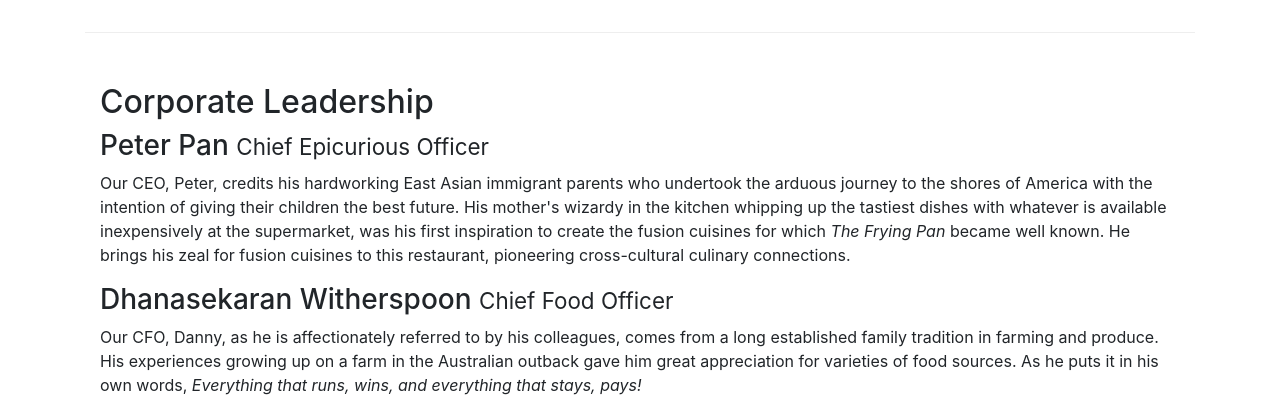
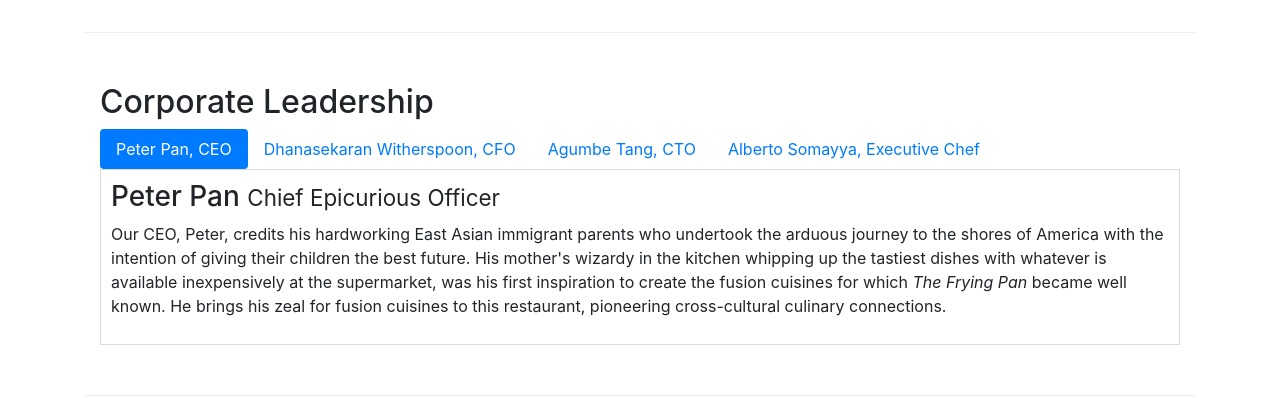
Before and after one commit to amantripathi038/con-Fusion, a website: page conFusion/aboutus.html in a window 1280 px wide. Shown: the part 1040-1438 px from the top of the page. Drawn offline with nearby package versions, Linux system fonts and the light colour scheme.

Commit message:
Tabs and Pills

```diff
--- a/conFusion/CSS/styles.css
+++ b/conFusion/CSS/styles.css
@@ -37,3 +37,11 @@
 .navbar-dark {
     background-color: #512da8;
 }
+
+.tab-content {
+    border-left: 1px solid #ddd;
+    border-right: 1px solid #ddd;
+    border-top: 1px solid #ddd;
+    border-bottom: 1px solid #ddd;
+    padding: 10px;
+}
--- a/conFusion/aboutus.html
+++ b/conFusion/aboutus.html
@@ -113,6 +113,24 @@
         <div class="row row-content align-items-center">
             <div class="col-12">
                 <h2>Corporate Leadership</h2>
+
+                <ul class="nav nav-pills">
+                    <li class="nav-item">
+                        <a class="nav-link active" href="#peter" role="tab" data-toggle="tab">Peter Pan, CEO</a>
+                    </li>
+                    <li class="nav-item">
+                        <a class="nav-link" href="#danny" role="tab" data-toggle="tab">Dhanasekaran Witherspoon, CFO</a>
+                    </li>
+                    <li class="nav-item">
+                        <a class="nav-link" href="#agumbe" role="tab" data-toggle="tab">Agumbe Tang, CTO</a>
+                    </li>
+                    <li class="nav-item">
+                        <a class="nav-link" href="#alberto" role="tab" data-toggle="tab">Alberto Somayya, Executive Chef</a>
+                    </li>
+                </ul>
+
+                <div class="tab-content">
+                    <div role="tabpanel" class="tab-pane fade show active" id="peter">
                         <h3>Peter Pan <small>Chief Epicurious Officer</small></h3>
                         <p class="d-none d-sm-block">Our CEO, Peter, credits his hardworking East Asian immigrant parents who
                             undertook the arduous journey to the shores of America with the intention of giving their children
@@ -120,21 +138,29 @@
                             is available inexpensively at the supermarket, was his first inspiration to create the fusion
                             cuisines for which <em>The Frying Pan</em> became well known. He brings his zeal for fusion cuisines
                             to this restaurant, pioneering cross-cultural culinary connections.</p>
+                    </div>
+                    <div role="tabpanel" class="tab-pane fade" id="danny">
                         <h3>Dhanasekaran Witherspoon <small>Chief Food Officer</small></h3>
                         <p class="d-none d-sm-block">Our CFO, Danny, as he is affectionately referred to by his colleagues,
                             comes from a long established family tradition in farming and produce. His experiences growing up on
                             a farm in the Australian outback gave him great appreciation for varieties of food sources. As he
                             puts it in his own words, <em>Everything that runs, wins, and everything that stays, pays!</em></p>
+                    </div>
+                    <div role="tabpanel" class="tab-pane fade" id="agumbe">
                         <h3>Agumbe Tang <small>Chief Taste Officer</small></h3>
                         <p class="d-none d-sm-block">Blessed with the most discerning gustatory sense, Agumbe, our CTO,
                             personally ensures that every dish that we serve meets his exacting tastes. Our chefs dread the
                             tongue lashing that ensues if their dish does not meet his exacting standards. He lives by his
                             motto, <em>You click only if you survive my lick.</em></p>
+                    </div>
+                    <div role="tabpanel" class="tab-pane fade" id="alberto">
                         <h3>Alberto Somayya <small>Executive Chef</small></h3>
                         <p class="d-none d-sm-block">Award winning three-star Michelin chef with wide International experience
                             having worked closely with whos-who in the culinary world, he specializes in creating mouthwatering
                             Indo-Italian fusion experiences. He says, <em>Put together the cuisines from the two craziest
                             cultures, and you get a winning hit! Amma Mia!</em></p>
+                    </div>
+                </div>
             </div>
         </div>
         <div class="row row-content">
```
Lines whose indentation alone changed are shown as unchanged.
